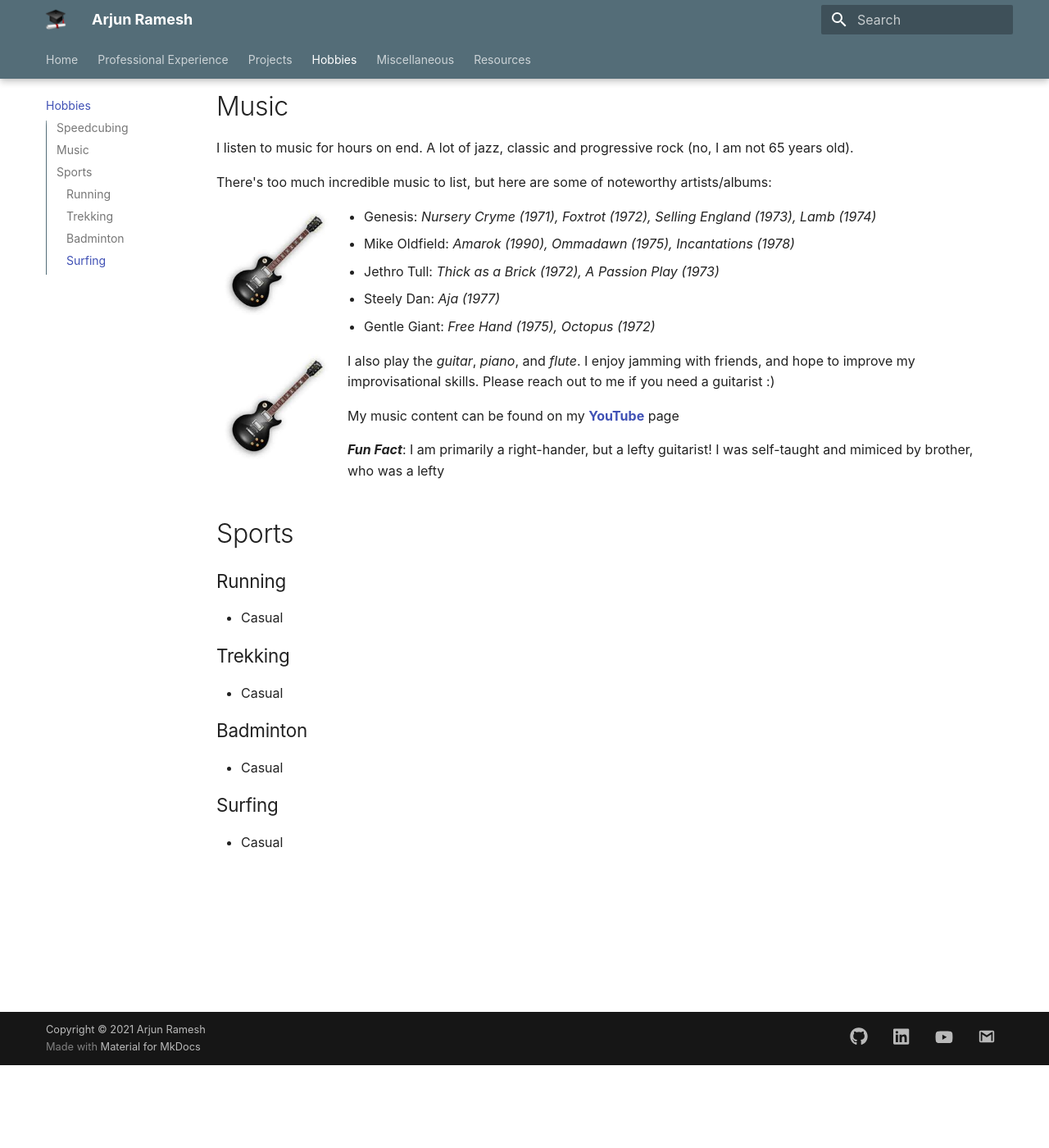
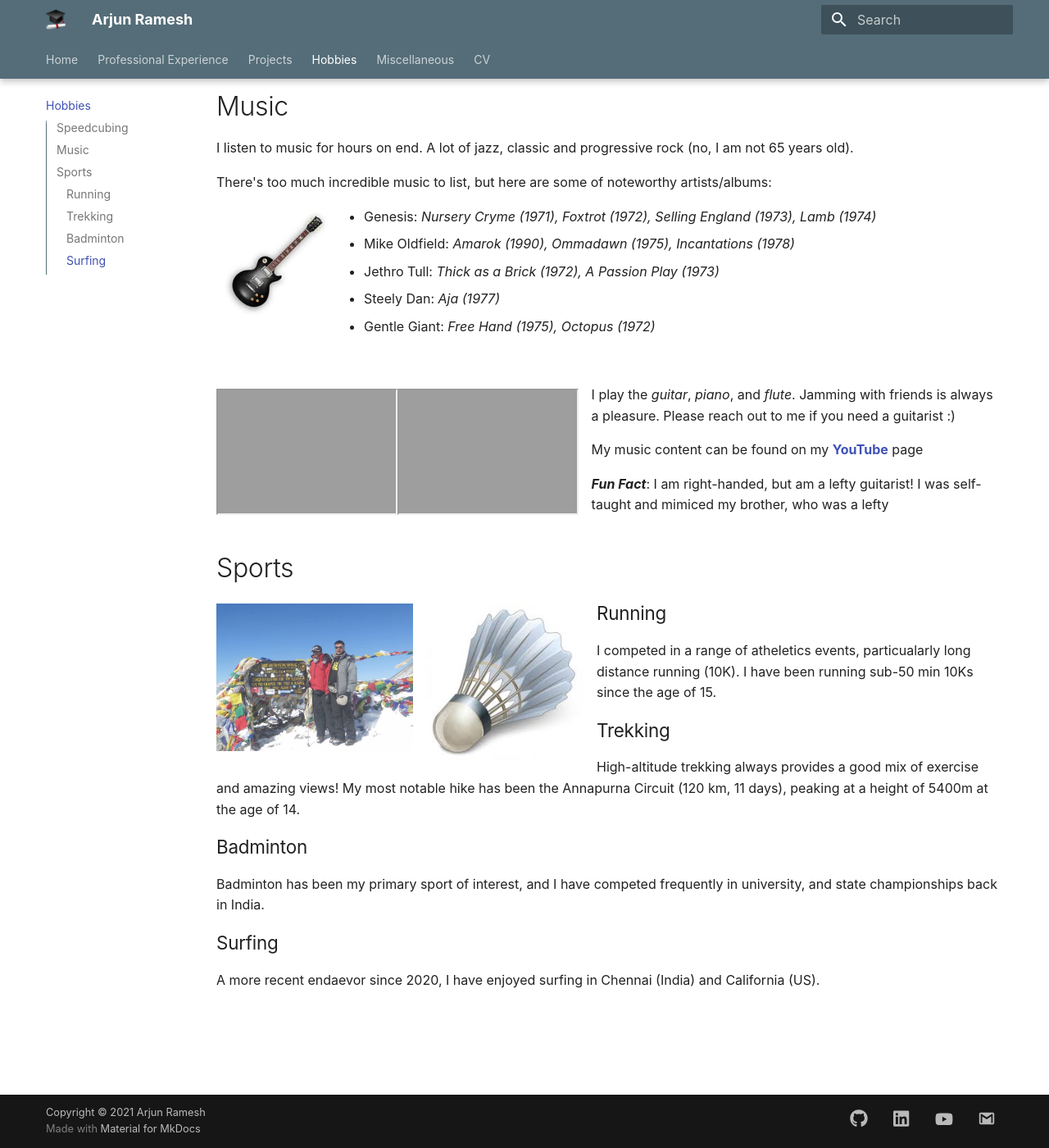
Before and after one commit to arjunr2/personal-website, an MkDocs documentation site: the page built from docs/hobbies.md, in a window 1280 px wide and 1400 px high, scrolled down 376 px. Shown: the whole window at 82% size. Built offline with MkDocs 1.6.1 and Material for MkDocs 9.7.7, drawn with Linux system fonts in a browser that asks for light colours; some web fonts are replaced; before the commit the page ends 1675 px from its top, so only the background shows below that; grey boxes are pictures that could not be loaded.

```diff
--- a/docs/hobbies.md
+++ b/docs/hobbies.md
@@ -34,35 +34,43 @@ There's too much incredible music to list, but here are some of noteworthy artis
 * Steely Dan: *Aja (1977)*
 * Gentle Giant: *Free Hand (1975), Octopus (1972)*
 
+<br/>
+<iframe width="23%" src="https://www.youtube.com/embed/bwVirkXOSz4"
+ style=margin-left:0;margin-top:0.3em;float:left ></iframe>
+<iframe width="23%" src="https://www.youtube.com/embed/shiSCyZfQlU"
+  style=margin:1em;margin-left:0;margin-top:0.3em;float:left > </iframe>
 
-![guitar](assets/hobbies/Guitar_DP.jpg){ align=left width=15% style=margin:1em;margin-left:0;margin-top:0.3em }
-I also play the *guitar*, *piano*, and *flute*. I enjoy jamming with friends,
-and hope to improve my improvisational skills. Please reach out to me if you need a guitarist :)
+I play the *guitar*, *piano*, and *flute*. Jamming with friends is always a pleasure.
+Please reach out to me if you need a guitarist :)
 
 My music content can be found on my [**YouTube**](https://www.youtube.com/channel/UCQLPzl1LHeF25W3SiKSAqGQ?view_as=subscriber)
 page
 
-***Fun Fact***: I am primarily a right-hander, but a lefty guitarist! I was
-self-taught and mimiced by brother, who was a lefty
+***Fun Fact***: I am right-handed, but am a lefty guitarist! I was
+self-taught and mimiced my brother, who was a lefty
 <br/>
 <br/>
 ## Sports
 
+![trek](assets/hobbies/Trek_Finish.jpg){ align=left width=25% style=margin:1em;margin-left:0;margin-top:0.3em }
+![badminton](assets/hobbies/Badminton_DP.jpg){ align=left width=20% style=margin:1em;margin-left:0;margin-top:0.3em }
 ### Running
-* Casual
+I competed in a range of atheletics events, particualarly long distance running (10K).
+I have been running sub-50 min 10Ks since the age of 15.
 
 ### Trekking
-* Casual
+High-altitude trekking always provides a good mix of exercise and amazing views! My most notable
+hike has been the Annapurna Circuit (120 km, 11 days), peaking at a height of 5400m at the
+age of 14.
 
 ### Badminton
-* Casual
+Badminton has been my primary sport of interest, and I have competed frequently in university,
+and state championships back in India.
 
 ### Surfing
-* Casual
-
+A more recent endaevor since 2020, I have enjoyed surfing in Chennai (India)  and California (US).
 <br/>
 <br/>
 <br/>
 <br/>
 <br/>
-<br/>
--- a/mkdocs.yml
+++ b/mkdocs.yml
@@ -6,7 +6,7 @@ nav:
 
   - Hobbies: hobbies.md
   - Miscellaneous: misc.md
-  - Resources: resources.md
+  - CV: cv.md
 
 theme:
   name: material
@@ -50,7 +50,7 @@ extra:
       name: Youtube
 
     - icon: material/gmail
-      link: mailto:arjun.naruto@gmail.com
+      link: mailto:arjunr2@andrew.cmu.edu
       name: Email me!
 
 
```
Also changed, not shown: docs/cv.md (added, +2 -0 lines), docs/experience.md (+1 -1 lines), docs/index.md (+17 -12 lines), docs/misc.md (+1 -1 lines), docs/resources.md (+2 -2 lines), 1 other file.
